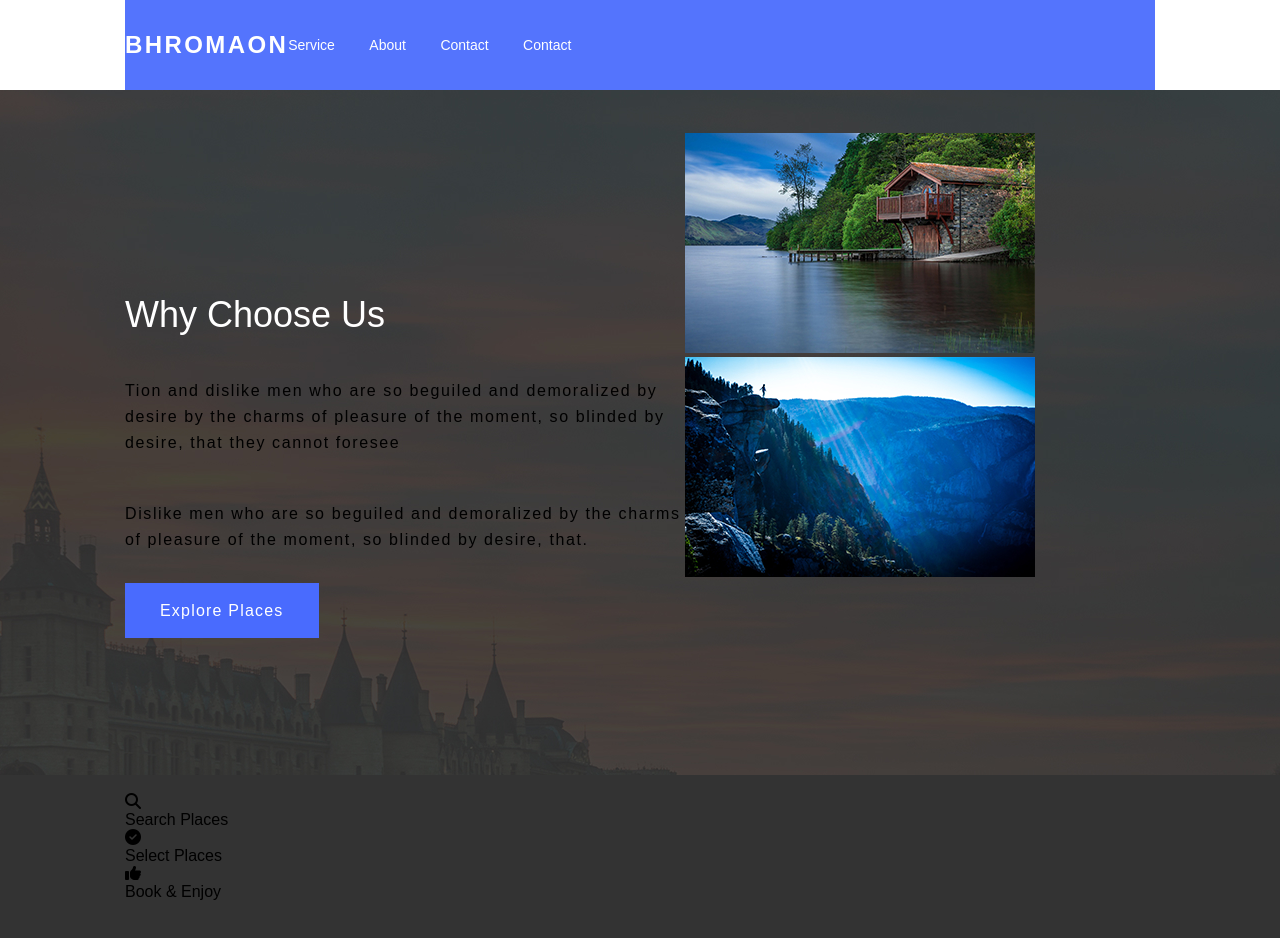
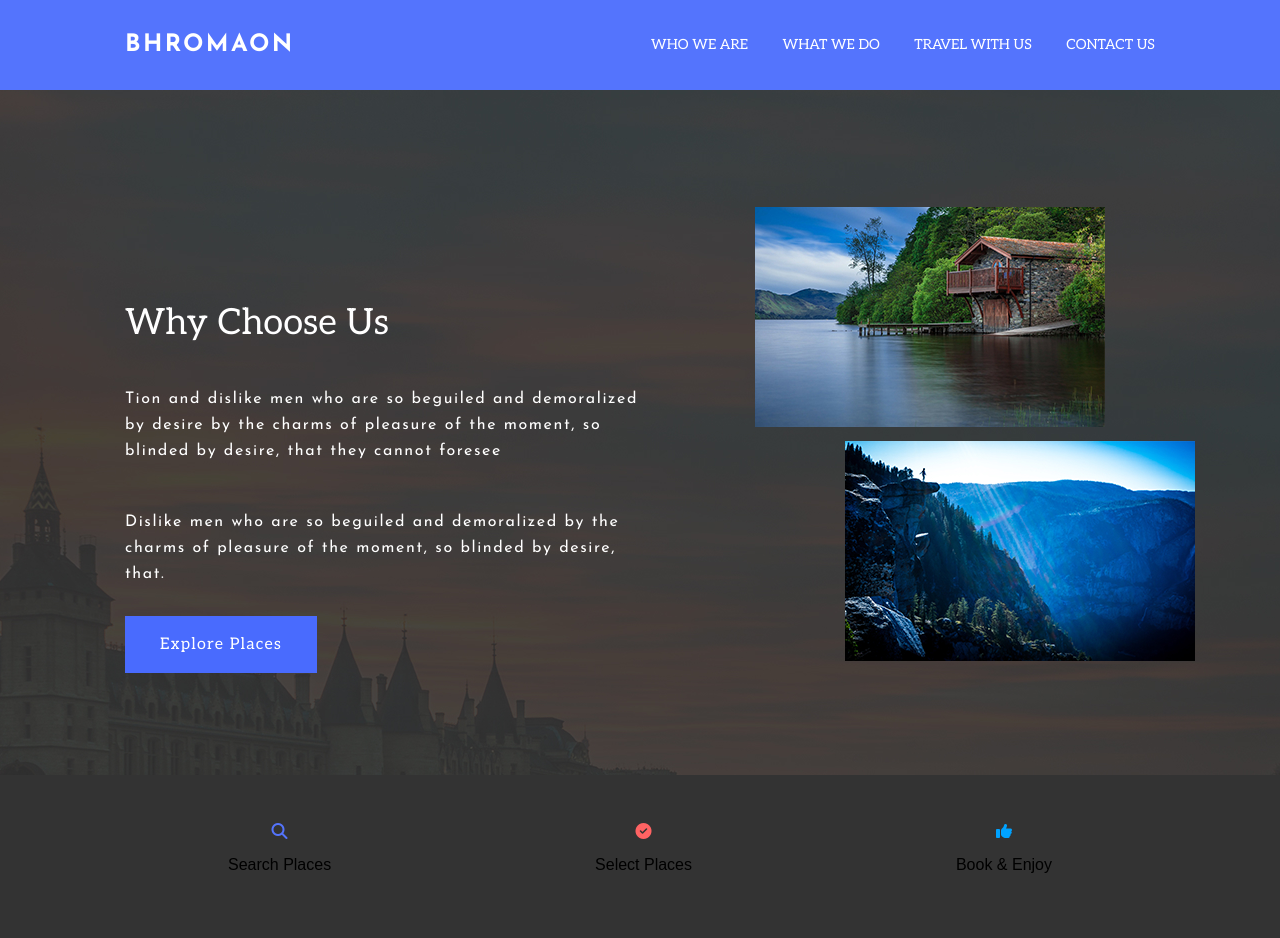
Before and after one commit to gigg88/bhromaon_beetroot_project1, a plain HTML site: page index.html in a window 1280 px wide. Shown: the part 800-1738 px from the top of the page. Drawn offline with Linux system fonts and the light colour scheme.

Commit message:
changed hero

```diff
--- a/header.scss
+++ b/header.scss
@@ -1,7 +1,10 @@
-
+.header_section {
+    background-color: var(--header-bg-color);
+}
 
 .header_logo {
     color: var(--text-color-light);
+    font-family: var(--josefin_font);
     text-decoration: none;
     font-size: 24px;
     font-weight: var(--bold);
@@ -14,23 +17,24 @@
 .header_menu {
     display: flex;
     width: 100%;
-    background-color: var(--header-bg-color);
     padding: 32px 0;
-
+    align-items: center;
+    justify-content: space-between;
 }
 
 .main_nav_list li {
     display: inline-block;
-    align-items: center;
-
 
     a {
+
         text-decoration: none;
         gap: 30px;
         color: var(--text-color-light);
         font-size: 14px;
         line-height: 26px;
+        text-transform: uppercase;
         font-weight: var(--regular);
+        font-family: var(--aleo_font);
 
     }
 }
--- a/hiw.scss
+++ b/hiw.scss
@@ -3,3 +3,42 @@
     width: 100%;
     height: 340px;
 }
+.hiw_content {
+    max-width: 80%;
+    margin: 0 auto;
+}
+.hiw_bridge {
+    display: flex;
+    align-items: center;
+    justify-content: center;
+    padding-top: 48px;
+}
+
+
+
+.hiw_content_block_container{
+    display: flex;
+    align-items: center;
+    justify-content: space-between;
+
+
+}
+
+.center{
+    display: flex;
+    align-items: center;
+    justify-content: center;
+    margin-bottom: 17px;
+}
+
+.magnify_glass_cl{
+    color: #5474FD;
+}
+
+.circle_check_cl{
+    color: #FF6363;
+}
+
+.thumb_cl {
+    color: #00A2FF;
+}
--- a/index.html
+++ b/index.html
@@ -58,10 +58,10 @@
           <div class="nav_container">
             <nav class="main_nav">
               <ul class="main_nav_list">
-                <li><a href="#">Service</a></li>
-                <li><a href="#">About</a></li>
-                <li><a href="#">Contact</a></li>
-                <li><a href="#">Contact</a></li>
+                <li><a href="#">who we are</a></li>
+                <li><a href="#">what we do</a></li>
+                <li><a href="#">travel with us</a></li>
+                <li><a href="#">Contact us</a></li>
               </ul>
             </nav>
           </div>
@@ -88,8 +88,8 @@
             </div>
           </div>
           <div class="wcu_image_side">
-            <img src="./assets/images/wcu_house_lake_image.jpg" alt="" />
-            <img src="./assets/images/wcu_mountain_image.jpg" alt="" />
+            <img class="wcu_image_side_img_house_lake" src="./assets/images/wcu_house_lake_image.jpg" alt="" />
+            <img class="wcu_image_side_img_mountain" src="./assets/images/wcu_mountain_image.jpg" alt="" />
           </div>
         </div>
       </div>
@@ -101,24 +101,27 @@
           <div class="hiw_bridge">
             <img src="./assets/images/hiw_bridge.svg" alt="" />
           </div>
+          <div class="hiw_content_block_container">
             <div class="hiw_content_block">
-            <div class="magnifying_glass">
-              <i class="fa-solid fa-magnifying-glass"></i>
+              <div class="magnifying_glass center">
+                <i class="fa-solid fa-magnifying-glass magnify_glass_cl"></i>
               </div>
               <p>Search Places</p>
             </div>
             <div class="hiw_content_block">
-            <div class="circle-check">
-              <i class="fa-regular fa-circle-check"></i>
+              <div class="circle-check center">
+                <i class="fa-regular fa-circle-check circle_check_cl"></i>
               </div>
               <p>Select Places</p>
             </div>
             <div class="hiw_content_block">
-            <div class="thumbs-up">
-              <i class="fa-regular fa-thumbs-up"></i>
+              <div class="thumbs-up center">
+                <i class="fa-regular fa-thumbs-up thumb_cl"></i>
               </div>
               <p>Book & Enjoy</p>
             </div>
+          </div>
+
         </div>
       </div>
     </section>
--- a/wcu.scss
+++ b/wcu.scss
@@ -10,7 +10,7 @@
 .wcu_content {
     display: flex;
     align-items: center;
-    justify-content: center;
+    justify-content: space-between;
 
 }
 
@@ -26,6 +26,7 @@
         font-weight: var(--regular);
         color: var(--text-color-light);
         margin-bottom: 50px;
+        font-family: var(--aleo_font);
        }
 
     p {
@@ -34,7 +35,8 @@
       font-weight: var(--regular);
       letter-spacing: 1.6px;
       margin-bottom: 45px;
-
+      font-family: var(--josefin_font);
+      color: var(--text-color-light);
        }
 
 }
@@ -51,5 +53,25 @@
     font-weight: var(--regular);
     line-height: 26px;
     letter-spacing: 1.2px;
+    font-family: var(--aleo_font);
 
 }
+
+.wcu_image_side  {
+
+    img{
+        max-width: 350px;
+        width: 100%;
+    }
+
+}
+
+.wcu_image_side_img_house_lake {
+    margin-left: 112px;
+    margin-bottom: 10px;
+    margin-top: 117px;
+}
+
+.wcu_image_side_img_mountain {
+    margin-left: 202px;
+}
```
Also changed, not shown: header.css, hiw.css, wcu.css. Lines whose indentation alone changed are shown as unchanged.
